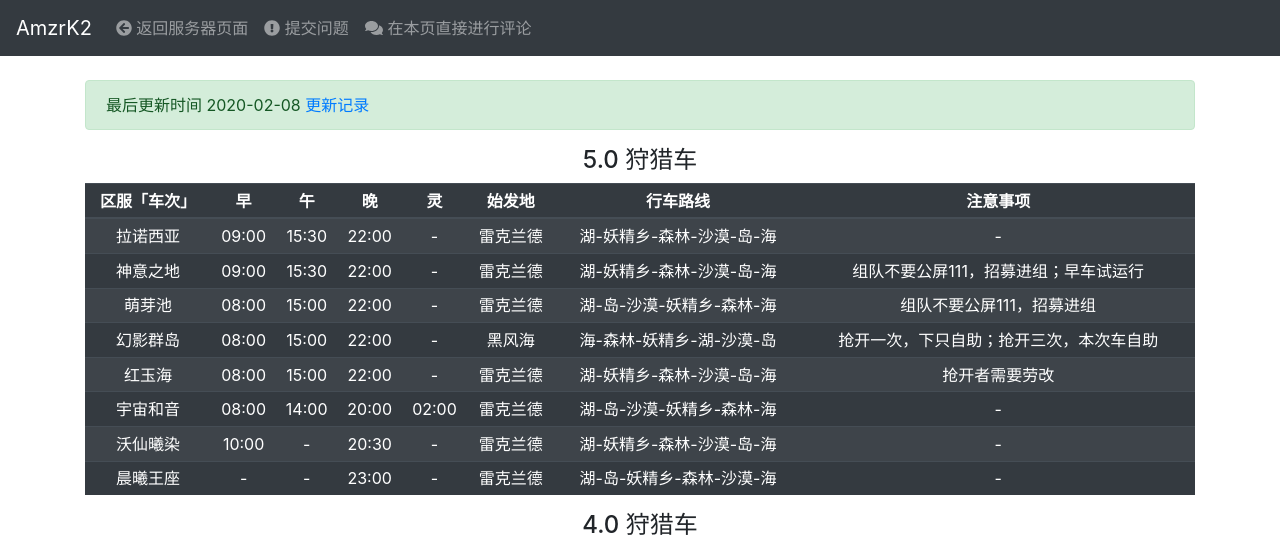
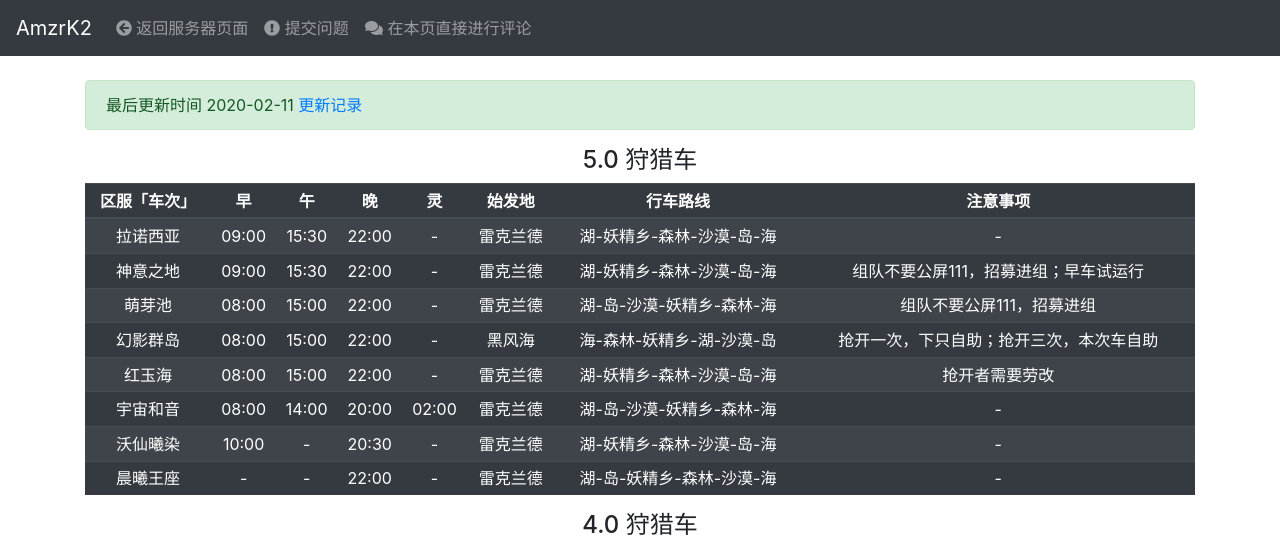
Before and after one commit to qq1137167425/amzrk2.github.io, a Jekyll site: the page built from ffxiv/chocobo.md, in a window 1280 px wide and 1364 px high. Shown: the top 546 px of the window. Built offline with Jekyll 4.4.1, drawn with Linux system fonts in a browser that asks for light colours; nearby versions of some CDN libraries; comment, search, counter and statistics services are not loaded.

Commit message:
Update chocobo.md

```diff
--- a/ffxiv/chocobo.md
+++ b/ffxiv/chocobo.md
@@ -4,7 +4,7 @@ description: FFXIV 国服陆行鸟区狩猎车时间表
 author: AmzrK2
 ex_copyright: 2009-2020 Square Enix Holdings Co., Ltd.
 edit_this_page: https://github.com/amzrk2/amzrk2.github.io/edit/master/ffxiv/chocobo.md
-latest_update: 2020-02-08
+latest_update: 2020-02-11
 changelog: /ffxiv/chocobo.log
 layout: ffxiv_hunting
 ---
@@ -20,7 +20,7 @@ layout: ffxiv_hunting
 | 红玉海       | 08:00 | 15:00 | 22:00 | -     | 雷克兰德 | 湖-妖精乡-森林-沙漠-岛-海 | 抢开者需要劳改                           |
 | 宇宙和音     | 08:00 | 14:00 | 20:00 | 02:00 | 雷克兰德 | 湖-岛-沙漠-妖精乡-森林-海 | -                                        |
 | 沃仙曦染     | 10:00 | -     | 20:30 | -     | 雷克兰德 | 湖-妖精乡-森林-沙漠-岛-海 | -                                        |
-| 晨曦王座     | -     | -     | 23:00 | -     | 雷克兰德 | 湖-岛-妖精乡-森林-沙漠-海 | -                                        |
+| 晨曦王座     | -     | -     | 22:00 | -     | 雷克兰德 | 湖-岛-妖精乡-森林-沙漠-海 | -                                        |
 {:class="table table-sm table-striped table-dark table-responsive-xl"}
 
 #### 4.0 狩猎车
```
Also changed, not shown: 1 other file.
